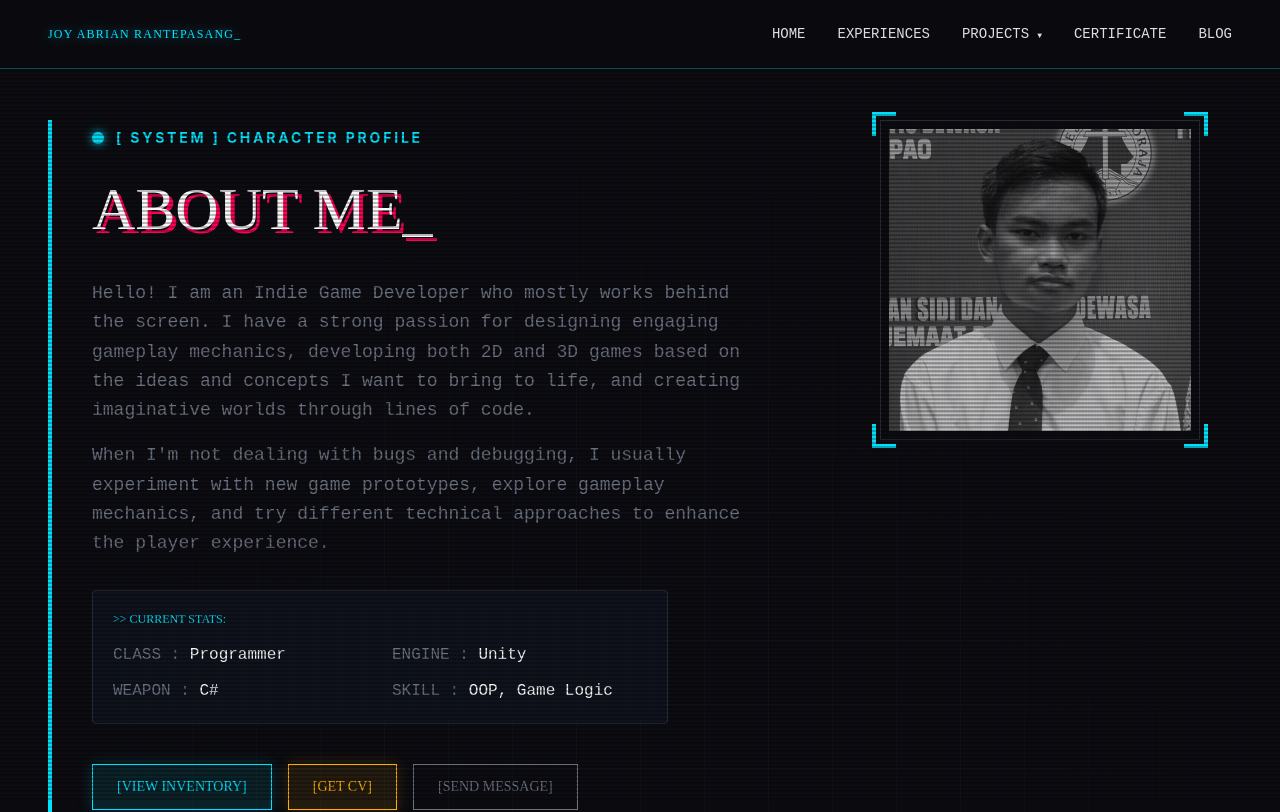
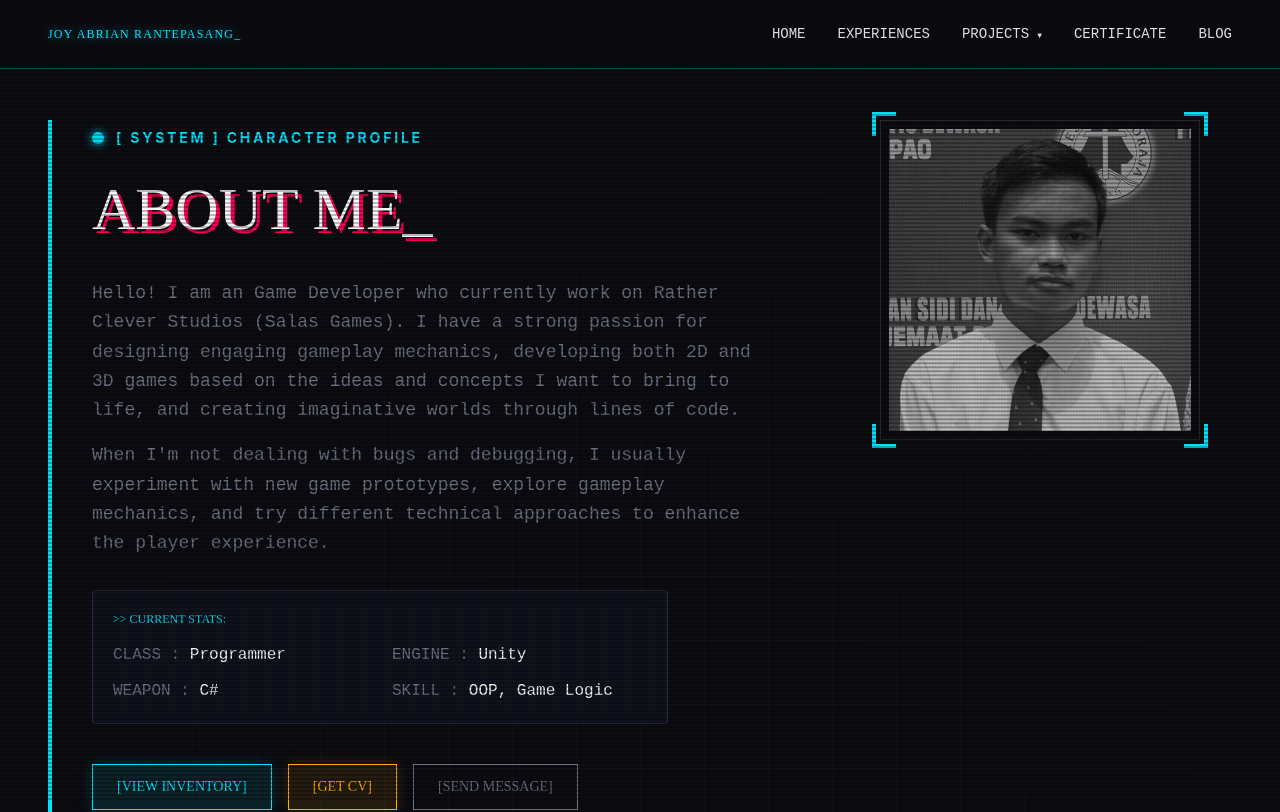
Before and after one commit to JoyAbrian/joy-portfolio-web, a React (Vite) app: page / in a window 1280 px wide. Shown: the top 812 px of the page. Built offline with nearby package versions, Linux system fonts and the light colour scheme; a web font is replaced by a local one.

Commit message:
add current job

```diff
--- a/src/components/Home/HeroContent.jsx
+++ b/src/components/Home/HeroContent.jsx
@@ -16,7 +16,7 @@ export default function HeroContent() {
 
             <div className="text-[#6b7280] text-sm sm:text-base md:text-lg mb-6 md:mb-8 max-w-2xl leading-relaxed space-y-3 md:space-y-4 font-mono">
                 <p>
-                    Hello! I am an Indie Game Developer who mostly works behind the screen. I have a strong passion for designing engaging gameplay mechanics, developing both 2D and 3D games based on the ideas and concepts I want to bring to life, and creating imaginative worlds through lines of code.
+                    Hello! I am an Game Developer who currently work on Rather Clever Studios (Salas Games). I have a strong passion for designing engaging gameplay mechanics, developing both 2D and 3D games based on the ideas and concepts I want to bring to life, and creating imaginative worlds through lines of code.
                 </p>
                 <p>
                     When I'm not dealing with bugs and debugging, I usually experiment with new game prototypes, explore gameplay mechanics, and try different technical approaches to enhance the player experience.
--- a/src/data/experiences.json
+++ b/src/data/experiences.json
@@ -54,5 +54,15 @@
                 "img": "/images/experiences/aslab2/certificate1.png"
             }
         ]
+    },
+    {
+        "id": 4,
+        "role": "Junior Gameplay Programmer",
+        "company": "Salas Games",
+        "type": "Full Time",
+        "duration": "Jun 2026 - Now",
+        "location": "Remote",
+        "logo": "/images/experiences/salasgames/1774030513577.jpg",
+        "docs": []
     }
 ]
```
Also changed, not shown: public/images/experiences/salasgames/1774030513577.jpg (added).
